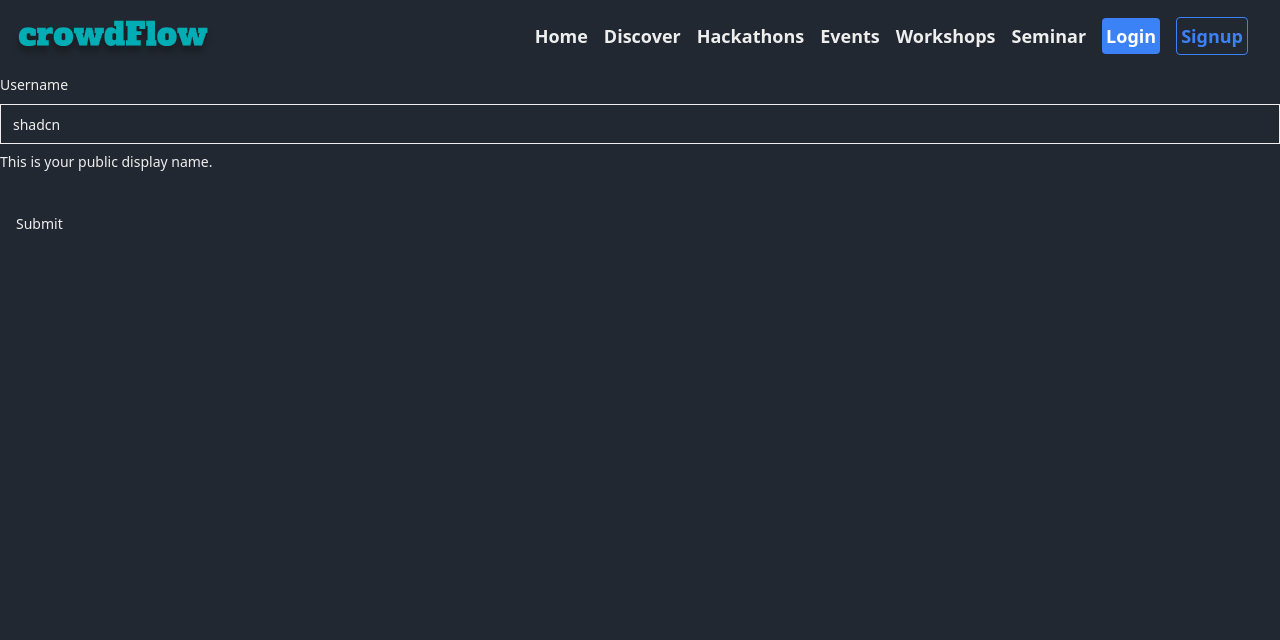
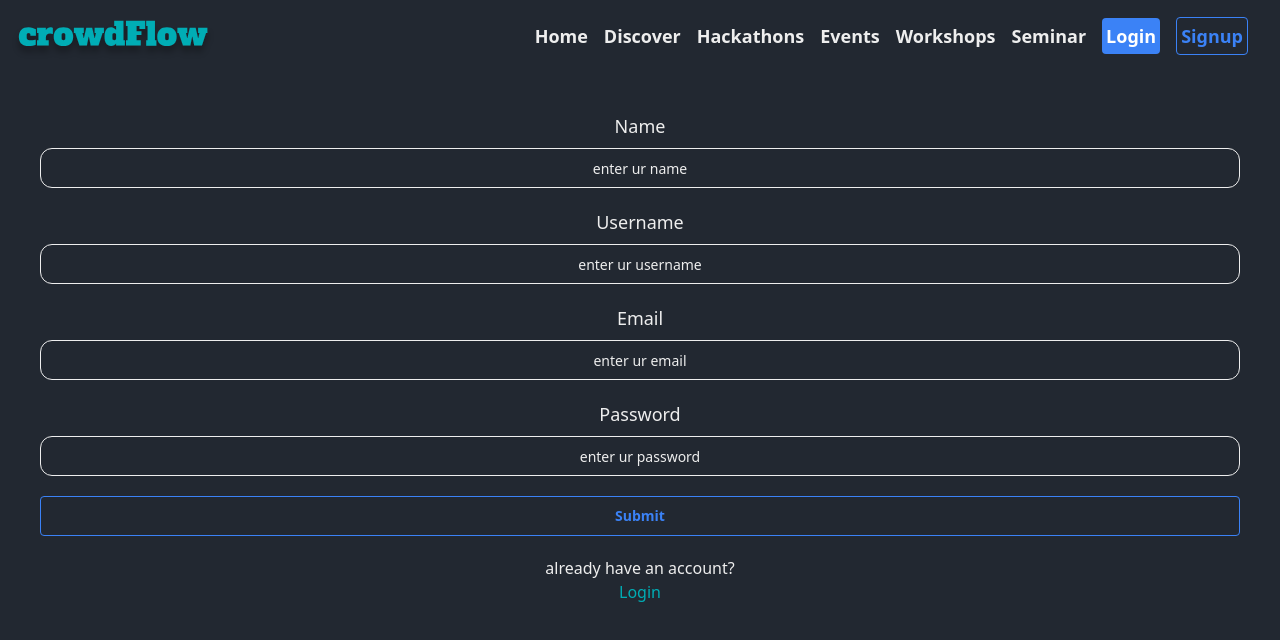
Before and after one commit to sudosuanjal/crowdFlow, a React (Vite) app: page /signup in a window 1280 px wide. Shown: the top 640 px of the page. Built offline with nearby package versions, Linux system fonts and the light colour scheme.

Commit message:
created the login and signup page, installed zod for validattion, forms from shadcn

```diff
--- a/src/_auth/Login.tsx
+++ b/src/_auth/Login.tsx
@@ -1,7 +1,97 @@
-import React from "react";
+import { zodResolver } from "@hookform/resolvers/zod";
+import { useForm } from "react-hook-form";
+import { z } from "zod";
 
+import { Button } from "@/components/ui/button";
+import {
+  Form,
+  FormControl,
+  FormField,
+  FormItem,
+  FormLabel,
+  FormMessage,
+} from "@/components/ui/form";
+import { Input } from "@/components/ui/input";
+import { Link } from "react-router-dom";
+
+const formSchema = z.object({
+  email: z.string(),
+  password: z.string().min(8, { message: "password must be 8 characters" }),
+});
 const Login = () => {
-  return <div>Login</div>;
+  // 1. Define your form.
+  const form = useForm<z.infer<typeof formSchema>>({
+    resolver: zodResolver(formSchema),
+    defaultValues: {
+      email: "",
+      password: "",
+    },
+  });
+
+  // 2. Define a submit handler.
+  function onSubmit(values: z.infer<typeof formSchema>) {
+    // Do something with the form values.
+    // ✅ This will be type-safe and validated.
+    console.log(values);
+  }
+
+  return (
+    <Form {...form}>
+      <form
+        onSubmit={form.handleSubmit(onSubmit)}
+        className="my-10 mx-10 flex flex-col gap-5  "
+      >
+        <FormField
+          control={form.control}
+          name="email"
+          render={({ field }) => (
+            <FormItem className="flex flex-col justify-center items-center">
+              <FormLabel className="text-lg">Email</FormLabel>
+              <FormControl className="rounded-xl">
+                <Input
+                  className="text-center"
+                  placeholder="enter ur email"
+                  {...field}
+                />
+              </FormControl>
+              <FormMessage />
+            </FormItem>
+          )}
+        />
+
+        <FormField
+          control={form.control}
+          name="password"
+          render={({ field }) => (
+            <FormItem className="flex flex-col justify-center items-center">
+              <FormLabel className="text-lg">Password</FormLabel>
+              <FormControl className="rounded-xl">
+                <Input
+                  className="text-center"
+                  placeholder="enter ur password"
+                  {...field}
+                />
+              </FormControl>
+              <FormMessage />
+            </FormItem>
+          )}
+        />
+        <Button
+          className="border border-blue-500 text-blue-500 hover:text-white hover:bg-blue-500 font-bold rounded p-1"
+          type="submit"
+        >
+          Submit
+        </Button>
+        <p className="text-center">
+          don't have an account?
+          <br />
+          <Link className="text-dominant" to={"/signup"}>
+            Signup
+          </Link>
+        </p>
+      </form>
+    </Form>
+  );
 };
 
 export default Login;
--- a/src/_auth/Signup.tsx
+++ b/src/_auth/Signup.tsx
@@ -6,23 +6,29 @@ import { Button } from "@/components/ui/button";
 import {
   Form,
   FormControl,
-  FormDescription,
   FormField,
   FormItem,
   FormLabel,
   FormMessage,
 } from "@/components/ui/form";
 import { Input } from "@/components/ui/input";
+import { Link } from "react-router-dom";
 
 const formSchema = z.object({
+  name: z.string().min(2, { message: "Too short" }).max(50),
   username: z.string().min(2).max(50),
+  email: z.string(),
+  password: z.string().min(8, { message: "password must be 8 characters" }),
 });
 const Signup = () => {
   // 1. Define your form.
   const form = useForm<z.infer<typeof formSchema>>({
     resolver: zodResolver(formSchema),
     defaultValues: {
+      name: "",
       username: "",
+      email: "",
+      password: "",
     },
   });
 
@@ -35,24 +41,95 @@ const Signup = () => {
 
   return (
     <Form {...form}>
-      <form onSubmit={form.handleSubmit(onSubmit)} className="space-y-8">
+      <form
+        onSubmit={form.handleSubmit(onSubmit)}
+        className="my-10 mx-10 flex flex-col gap-5  "
+      >
+        <FormField
+          control={form.control}
+          name="name"
+          render={({ field }) => (
+            <FormItem className="flex flex-col justify-center items-center">
+              <FormLabel className="text-lg">Name</FormLabel>
+              <FormControl className="rounded-xl">
+                <Input
+                  className="text-center"
+                  placeholder="enter ur name"
+                  {...field}
+                />
+              </FormControl>
+              <FormMessage />
+            </FormItem>
+          )}
+        />
+
         <FormField
           control={form.control}
           name="username"
           render={({ field }) => (
-            <FormItem>
-              <FormLabel>Username</FormLabel>
-              <FormControl>
-                <Input placeholder="shadcn" {...field} />
+            <FormItem className="flex flex-col justify-center items-center">
+              <FormLabel className="text-lg">Username</FormLabel>
+              <FormControl className="rounded-xl">
+                <Input
+                  className="text-center"
+                  placeholder="enter ur username"
+                  {...field}
+                />
               </FormControl>
-              <FormDescription>
-                This is your public display name.
-              </FormDescription>
+
               <FormMessage />
             </FormItem>
           )}
         />
-        <Button type="submit">Submit</Button>
+
+        <FormField
+          control={form.control}
+          name="email"
+          render={({ field }) => (
+            <FormItem className="flex flex-col justify-center items-center">
+              <FormLabel className="text-lg">Email</FormLabel>
+              <FormControl className="rounded-xl">
+                <Input
+                  className="text-center"
+                  placeholder="enter ur email"
+                  {...field}
+                />
+              </FormControl>
+              <FormMessage />
+            </FormItem>
+          )}
+        />
+
+        <FormField
+          control={form.control}
+          name="password"
+          render={({ field }) => (
+            <FormItem className="flex flex-col justify-center items-center">
+              <FormLabel className="text-lg">Password</FormLabel>
+              <FormControl className="rounded-xl">
+                <Input
+                  className="text-center"
+                  placeholder="enter ur password"
+                  {...field}
+                />
+              </FormControl>
+              <FormMessage />
+            </FormItem>
+          )}
+        />
+        <Button
+          className="border border-blue-500 text-blue-500 hover:text-white hover:bg-blue-500 font-bold rounded p-1"
+          type="submit"
+        >
+          Submit
+        </Button>
+        <p className="text-center">
+          already have an account?
+          <br />
+          <Link className="text-dominant" to={"/login"}>
+            Login
+          </Link>
+        </p>
       </form>
     </Form>
   );
--- a/src/_root/pages/Hackathons.tsx
+++ b/src/_root/pages/Hackathons.tsx
@@ -1,5 +1,3 @@
-import React from "react";
-
 const Hackathons = () => {
   return <div>Hackathons</div>;
 };
```
